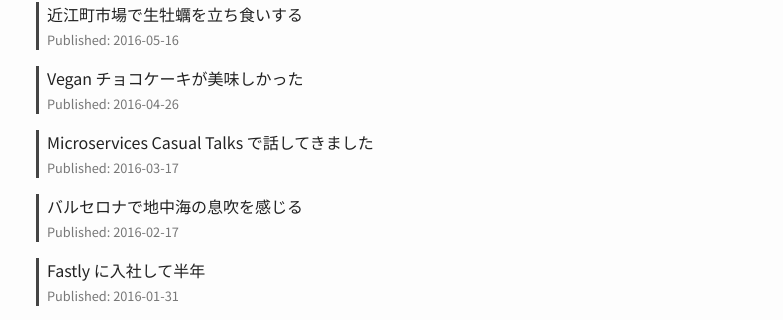
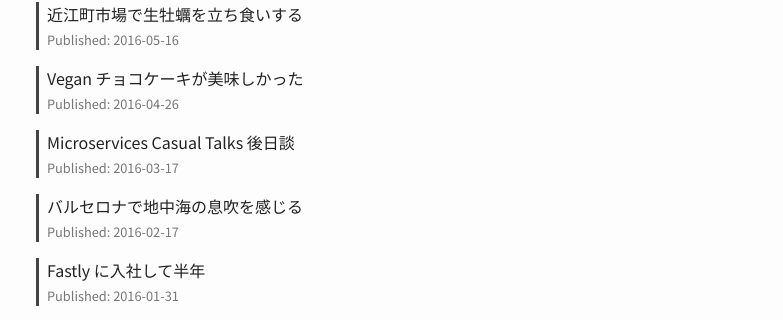
Before and after one commit to toru/ep.torumk.com, a Jekyll site: the page built from _pages/index.html, in a window 1280 px wide. Shown: the part 1063-1383 px from the top of the page, without its empty margins (248-1031 px from the left). Built offline with Jekyll 4.4.1, drawn with Linux system fonts in a browser that asks for light colours.

Commit message:
posts: shorten the title of the m11s event

```diff
--- a/_posts/2016-03-17-oreilly-microservices-event.md
+++ b/_posts/2016-03-17-oreilly-microservices-event.md
@@ -1,5 +1,5 @@
 ---
-title: Microservices Casual Talks で話してきました
+title: Microservices Casual Talks 後日談
 titlesuffix: true
 permalink: /oreilly-microservices-event
 ---
```
